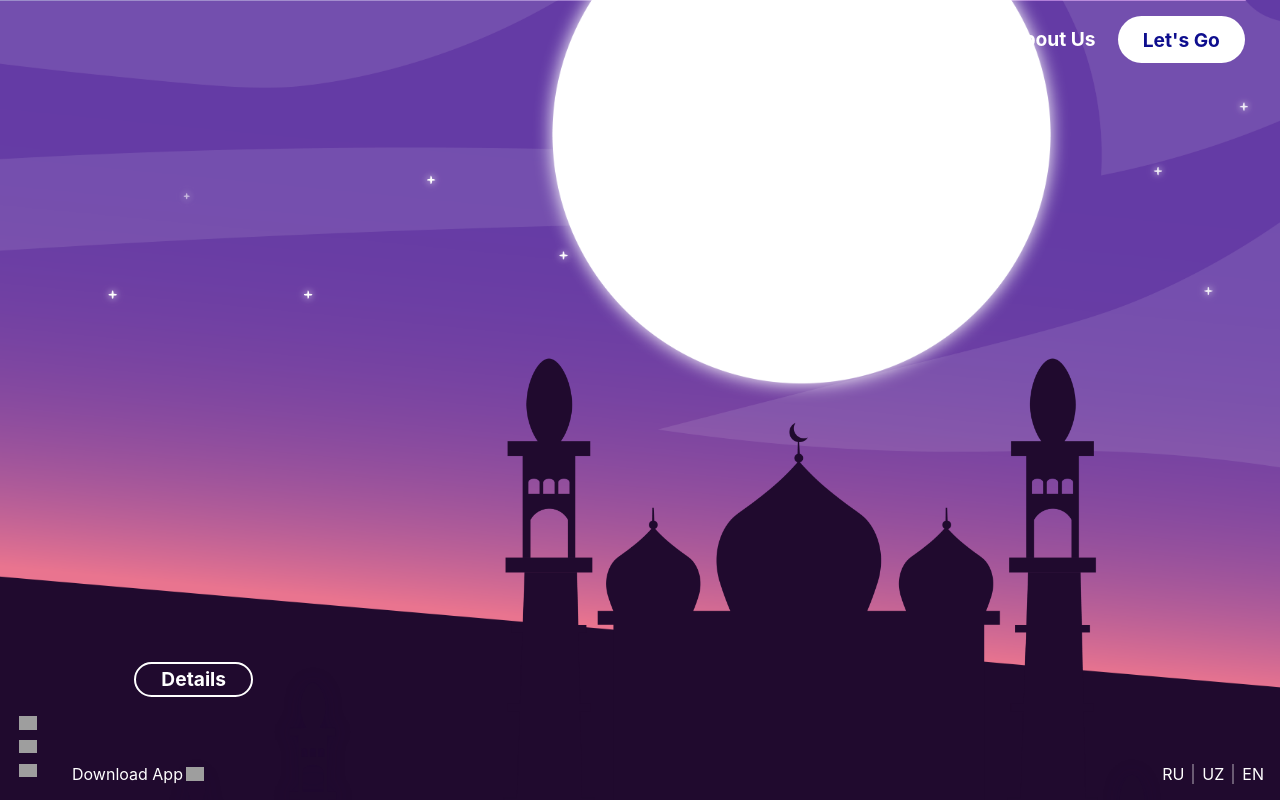
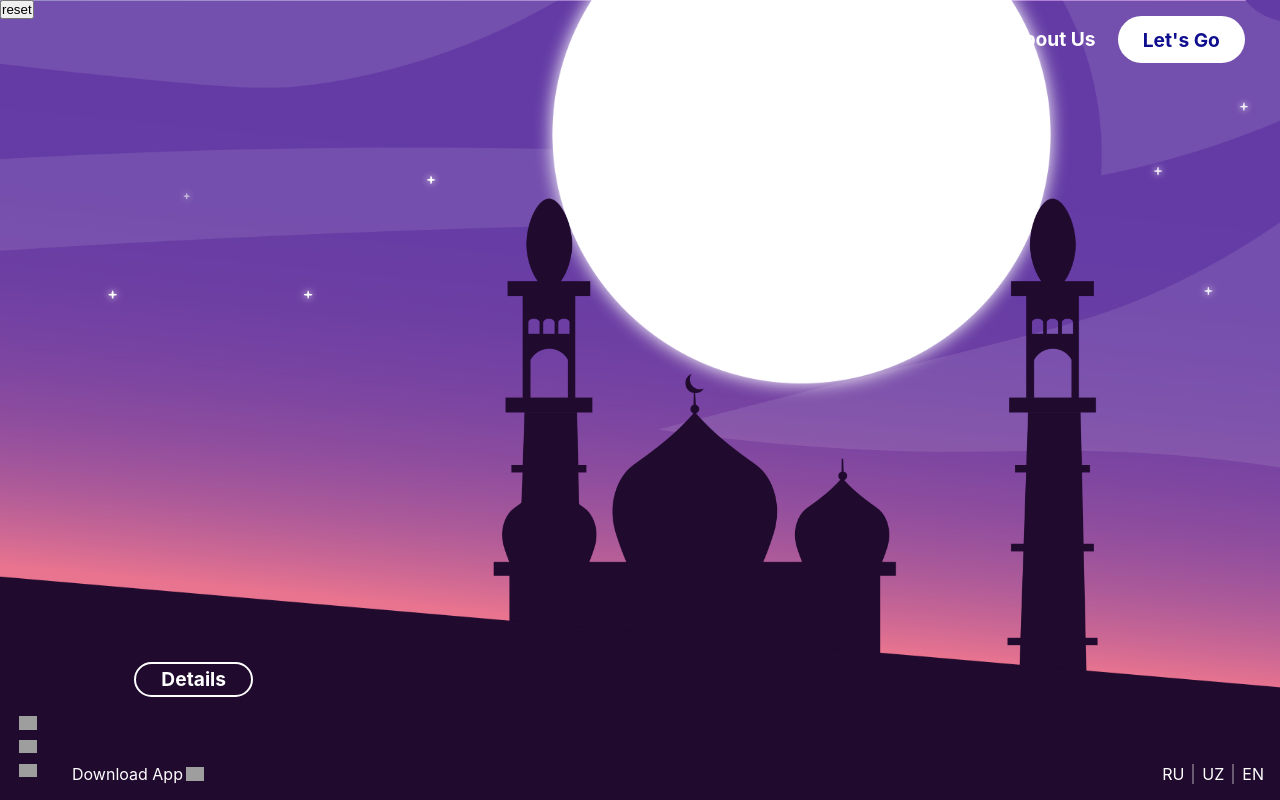
Before and after one commit to javlonbekgithub/mavqut, a React (Create React App) app: page / in a window 1280 px wide. Built offline with nearby package versions, Linux system fonts and the light colour scheme; grey boxes are pictures that could not be loaded.

Commit message:
details anime

```diff
--- /dev/null
+++ b/src/pages/main/animations-functions.js
@@ -0,0 +1,5 @@
+import { screenWidth } from "./constants"
+
+export const moveCenterMosque = ({ current: {offsetLeft, clientWidth} }) => {
+    return ((((screenWidth - clientWidth) / 2) - 160) - offsetLeft)
+}
--- /dev/null
+++ b/src/pages/main/constants.js
@@ -0,0 +1 @@
+export const screenWidth = window.innerWidth
--- a/src/pages/main/index.js
+++ b/src/pages/main/index.js
@@ -1,5 +1,5 @@
-import React, { useEffect, useState } from 'react'
-import { useReadyStateEffect } from "react-ready-state-effect"
+import React, { useEffect, useState, useRef } from 'react'
+// import { useReadyStateEffect } from "react-ready-state-effect"
 import styles from './index.module.sass'
 import background from '../../assets/img/background.png'
 import clouds from '../../assets/img/clouds.png'
@@ -14,8 +14,9 @@ import email from '../../assets/icon/email.ico'
 import question from '../../assets/icon/question.ico'
 import PulseLoader from "react-spinners/PulseLoader"
 import { lang } from '../../languages'
+// import { screenWidth } from './constants'
+import { moveCenterMosque } from './animations-functions'
 
-// let counterImg = 0
 
 export const Main = () => {
 
@@ -25,10 +26,48 @@ export const Main = () => {
 
     const [spinner, setSpinner] = useState(true)
 
+    const mosqueElement = useRef(null)
+
+    const towersElement = useRef(null)
+
+    const wayElement = useRef(null)
+
+    const moonElement = useRef(null)
+
+    const [mosqueStyle, setMosqueStyle] = useState({
+        transform: ''
+        // right: null
+        // transition: 'ease-in',
+        // transitionDuration: '1s'
+    })
+
+    const [towersStyle, setTowersStyle] = useState({
+        transform: ''
+        // right: null
+        // transition: 'ease-in',
+        // transitionDuration: '1s'
+    })
+
+    const [backgroundStyle, setBackgoundStyle] = useState({
+        transform: ''
+    })
+
+    const [cloudsStyle, setCloudsStyle] = useState({
+        transform: ''
+    })
+
+    const [wayStyle, setWayStyle] = useState({
+        transform: ''
+    })
+
+    const [moonStyle, setMoonStyle] = useState({
+        transform: ''
+    })
+
     useEffect (() => {
         setTimeout(() => {
             setSpinner(false)
-        }, 1000);
+        }, 1000)
     },[])
 
 
@@ -41,7 +80,38 @@ export const Main = () => {
     }
 
     const handleDetails = () => {
+        const mosqueCenter = moveCenterMosque(mosqueElement)
+        setMosqueStyle({transform: `translate(-${mosqueCenter}px, 0`})
+        setTowersStyle({transform: `translate(-${mosqueCenter}px, 0`})
+        setTimeout(() => {
+            setWayStyle({transform: `scale(1.5, 1.0) translate(0px, 20px)`})
+            setBackgoundStyle({transform: 'scale(1.4)'})
+            setCloudsStyle({transform: 'scale(2.5)'})
+            setTowersStyle({transform: `translate(-${mosqueCenter}px, 100px)`})
+        }, 1000)
+        setTimeout(() => {
+            setMosqueStyle({transform: `scale(0.7) translate(-${mosqueCenter * 1.3}px, 100px`})
+            setTowersStyle({transform: `scale(0.7) translate(-${mosqueCenter * 1.3}px, 200px`})
+        }, 2000)
+        setTimeout(() => {
+            setMosqueStyle({transform: `scale(0.7) translate(-${mosqueCenter * 1.3}px, -5px`})
+        }, 3000)
+        setTimeout(() => {
+            setMosqueStyle({transform: `scale(0.7) translate(-${mosqueCenter * 1.3}px, 70px`})
+            setTowersStyle({transform: `scale(0.7) translate(-${mosqueCenter * 1.3}px, 280px`})
+            setWayStyle({transform: `scale(2.0, 1.0) translate(0px, 40px)`})
+            setMoonStyle({transform: 'translate(700px, -700px)'})
+        }, 4000);
+    }
 
+    const reset = () => {
+        setMosqueStyle({transform: `translate(-${0}px, 0`})
+        setTowersStyle({transform: `translate(-${0}px, 0`})
+        setBackgoundStyle({transform: 'scale(1.0)'})
+        setCloudsStyle({transform: 'scale(1.0)'})
+        setTowersStyle({transform: 'scale(1.0) translate(0, 0)'})
+        setWayStyle({transform: `scale(1.0) translate(0px, 0px)`})
+        setMoonStyle({transform: 'translate(0px, 0px)'})
     }
 
     return (
@@ -61,22 +131,27 @@ export const Main = () => {
                         <div className = {styles.headerLetsgo}>{lang.main.letsgo}</div>
                     </div>
                 </div>
+                <button style = {{position: 'absolute', top: 0, left: 0, zIndex: 3}} onClick = {reset}>reset</button>
                 <img
                     className = {!animation ? styles.backgroundImg : `${styles.backgroundImg} ${styles.backgroundImgAnime}`}
                     alt = 'img'
                     src = {background}
+                    style = {backgroundStyle}
                     onLoad = {handleLoadImage}
                 />
                 <img
                     className = {!animation ? styles.clouds : `${styles.clouds} ${styles.cloudsAnime}`}
                     alt = 'img'
                     src = {clouds}
+                    style = {cloudsStyle}
                     onLoad = {handleLoadImage}
                 />
                 <img
                     className = {styles.way}
                     alt = 'img'
                     src = {way}
+                    style = {wayStyle}
+                    ref = {wayElement}
                     onLoad = {handleLoadImage}
                 />
                 <div className = { styles.mosqueTowersCont}>
@@ -84,6 +159,8 @@ export const Main = () => {
                         className = {!animation ? styles.moon : `${styles.moon} ${styles.moonAnime}`}
                         alt = 'img'
                         src = {moon}
+                        style = {moonStyle}
+                        ref = {moonElement}
                         onLoad = {handleLoadImage}
                     />
                     <img
@@ -91,12 +168,17 @@ export const Main = () => {
                         alt = 'img'
                         src = {towers}
                         onLoad = {handleLoadImage}
+                        ref = {towersElement}
+                        style = {towersStyle}
+
                     />
                     <img
                         className = {!animation ? styles.mosque : `${styles.mosque} ${styles.mosqueAnime}`}
                         alt = 'img'
                         src = {mosque}
+                        style = {mosqueStyle}
                         onLoad = {handleLoadImage}
+                        ref = {mosqueElement}
                     />
                 </div>
                 <img
--- a/src/pages/main/index.module.sass
+++ b/src/pages/main/index.module.sass
@@ -79,6 +79,8 @@
             width: 100%
             height: 100%
             z-index: 5
+            transition: ease-in
+            transition-duration: 1s
         .backgroundImgAnime
             animation: background-animation 1s
             z-index: 1
@@ -90,6 +92,8 @@
             width: 100%
             height: 100%
             z-index: -1
+            transition: ease-in
+            transition-duration: 1s
         .cloudsAnime
             animation: clouds-animation 5s
             animation-delay: 1s
@@ -101,7 +105,9 @@
             object-fit: cover
             width: 100%
             height: 100%
-            z-index: 2
+            z-index: 3
+            transition: ease-in
+            transition-duration: 1s
         .mosqueTowersCont
             position: absolute
             width: 40em
@@ -115,16 +121,21 @@
                 width: 35em
                 margin: 0 2.5em
                 transition: ease-in
+                transition-duration: 1.5s
                 z-index: -2
             .moonAnime
                 z-index: 2
                 animation: moon-animation 10s
                 animation-delay: 1s
+        @media screen and ( min-width: 1000px )
+            .moon
+                bottom: 20em
             .towers
                 position: absolute
                 object-fit: contain
                 width: 100%
                 transition: ease-in
+                transition-duration: 1s
                 bottom: 0
                 z-index: -2
             .towersAnime
@@ -135,6 +146,7 @@
                 position: absolute
                 object-fit: contain
                 transition: ease-in
+                transition-duration: 1s
                 width: 27em
                 bottom: 0
                 margin: 0 6.5em
```
Also changed, not shown: 1 other file (tests, documents, lock files or other folders).
